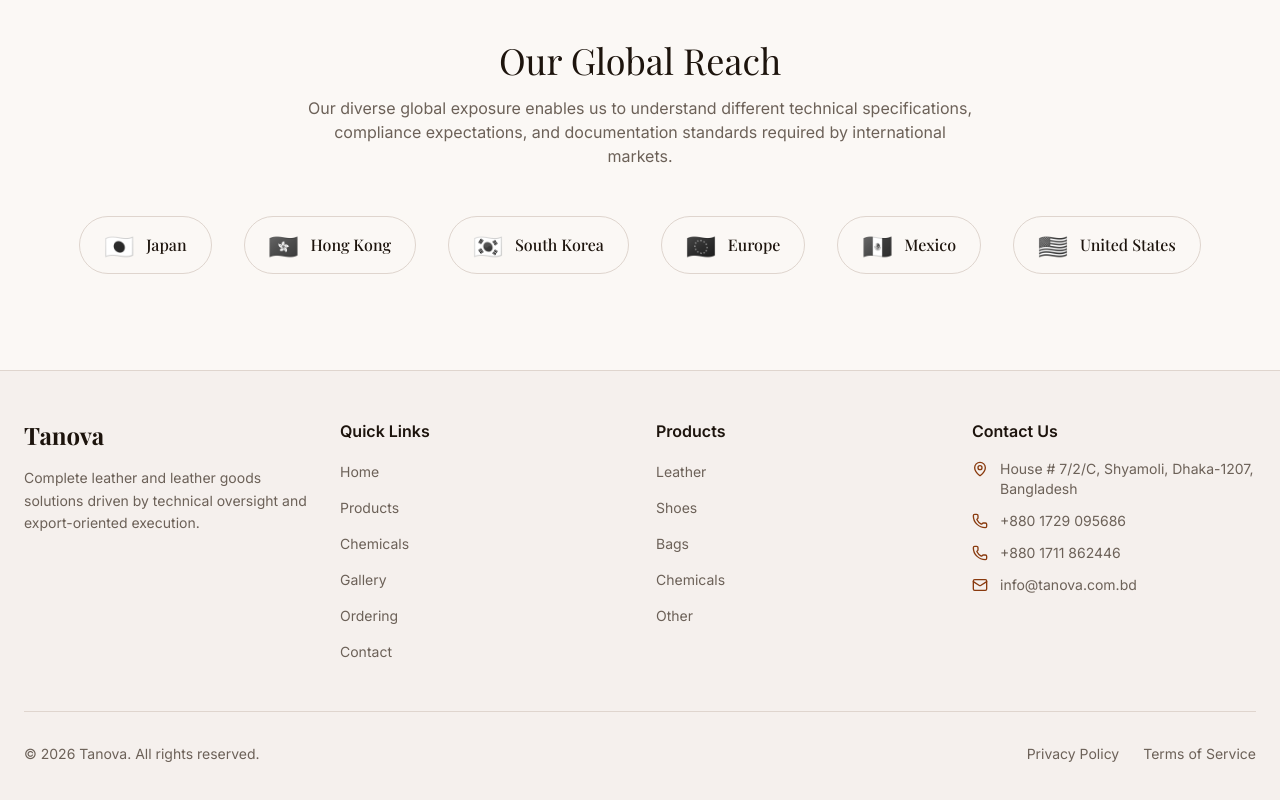
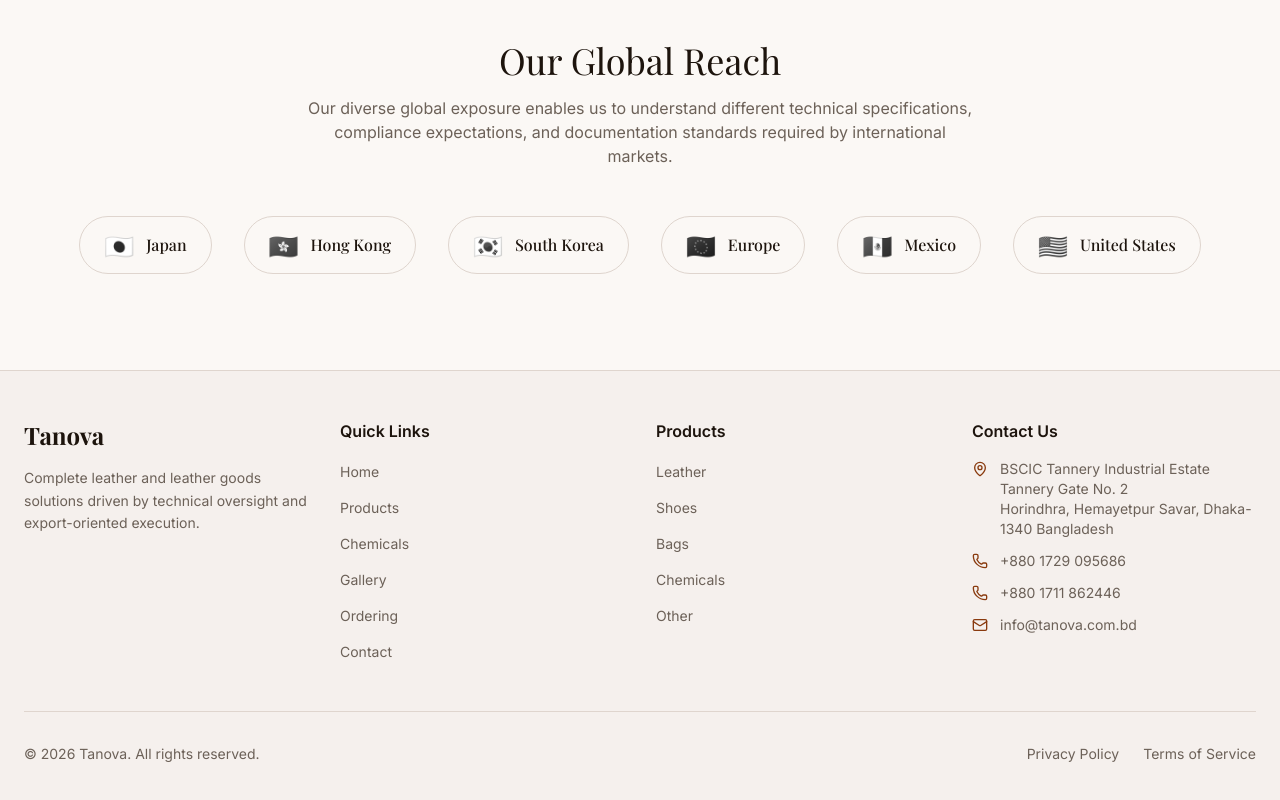
Before and after one commit to NazmulHasan68/Tanova, a Next.js app: page /about in a window 1280 px wide. Shown: the part 2289-3089 px from the top of the page. Built offline with nearby package versions, Linux system fonts and the light colour scheme; a web font is replaced by a local one.

Commit message:
add contact and map

```diff
--- a/app/contact/page.tsx
+++ b/app/contact/page.tsx
@@ -112,7 +112,7 @@ export default function ContactPage() {
       {/* Map Integration */}
       <section className="w-full h-[500px] border-t border-border">
         <iframe
-          src="https://www.google.com/maps/embed?pb=!1m18!1m12!1m3!1d439.1204864956211!2d90.2452109255362!3d23.78728262335274!2m3!1f0!2f0!3f0!3m2!1i1024!2i768!4f13.1!3m3!1m2!1s0x3755eb6447d7a7f9%3A0x79a0936d55105ea3!2sBSCIC%20Tannery%20Industrial%20Estate%2C%20Dhaka!5e0!3m2!1sen!2sbd!4v1774623223485!5m2!1sen!2sbd"
+          src="https://www.google.com/maps/embed?pb=!1m13!1m8!1m3!1d456.37275738354157!2d90.2458647!3d23.7836532!3m2!1i1024!2i768!4f13.1!3m2!1m1!2zMjPCsDQ3JzAxLjMiTiA5MMKwMTQnNDUuNiJF!5e0!3m2!1sen!2sbd!4v1775093497828!5m2!1sen!2sbd"
           width="100%"
           height="100%"
           style={{ border: 0 }}
--- a/components/footer.tsx
+++ b/components/footer.tsx
@@ -67,14 +67,15 @@ export function Footer() {
             <ul className="space-y-3">
               <li className="flex items-start gap-3 text-sm text-muted-foreground">
                 <MapPin className="h-4 w-4 mt-0.5 flex-shrink-0 text-primary" />
-                <span>House # 7/2/C, Shyamoli, Dhaka-1207, Bangladesh</span>
+                BSCIC Tannery Industrial Estate Tannery Gate No. 2<br />
+                Horindhra, Hemayetpur Savar, Dhaka-1340 Bangladesh
               </li>
               <li className="flex items-center gap-3 text-sm text-muted-foreground">
                 <Phone className="h-4 w-4 flex-shrink-0 text-primary" />
                 <span>+880 1729 095686</span>
               </li>
 
-               <li className="flex items-center gap-3 text-sm text-muted-foreground">
+              <li className="flex items-center gap-3 text-sm text-muted-foreground">
                 <Phone className="h-4 w-4 flex-shrink-0 text-primary" />
                 <span>+880 1711 862446</span>
               </li>
```
